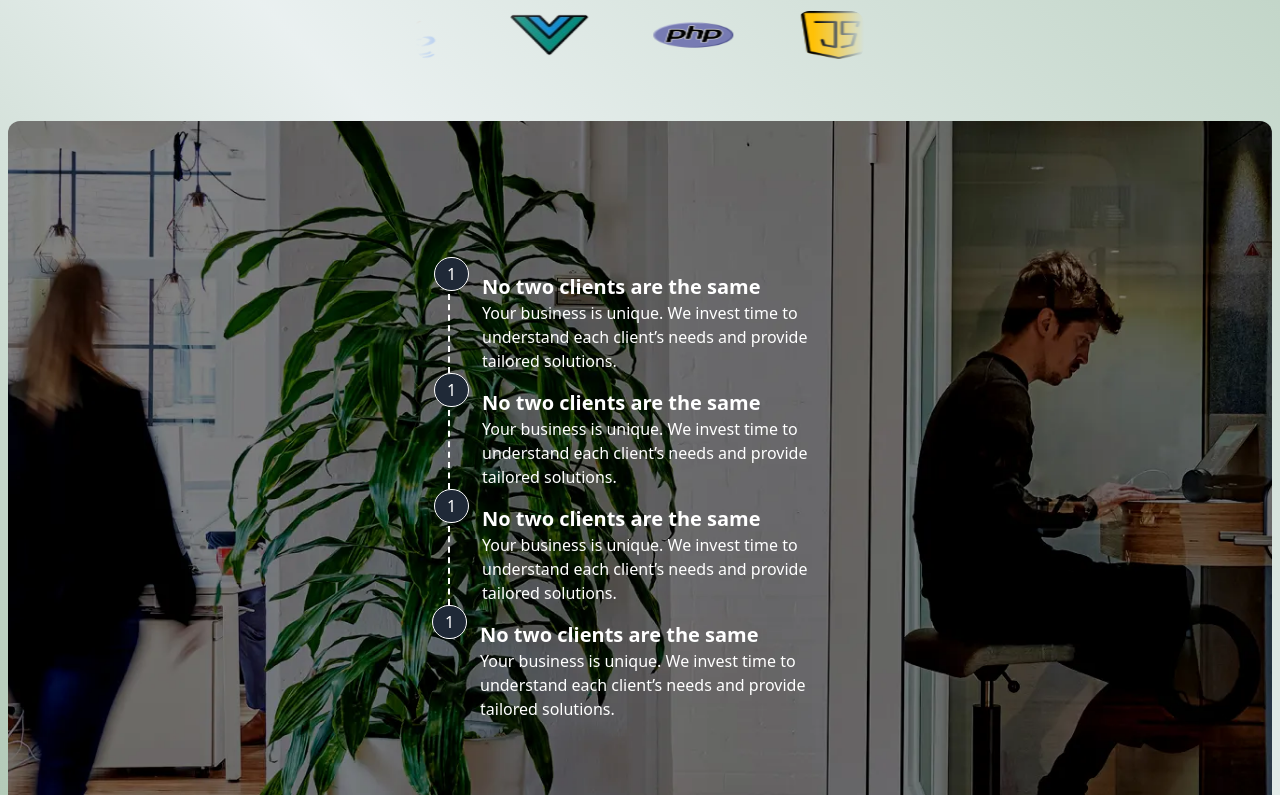
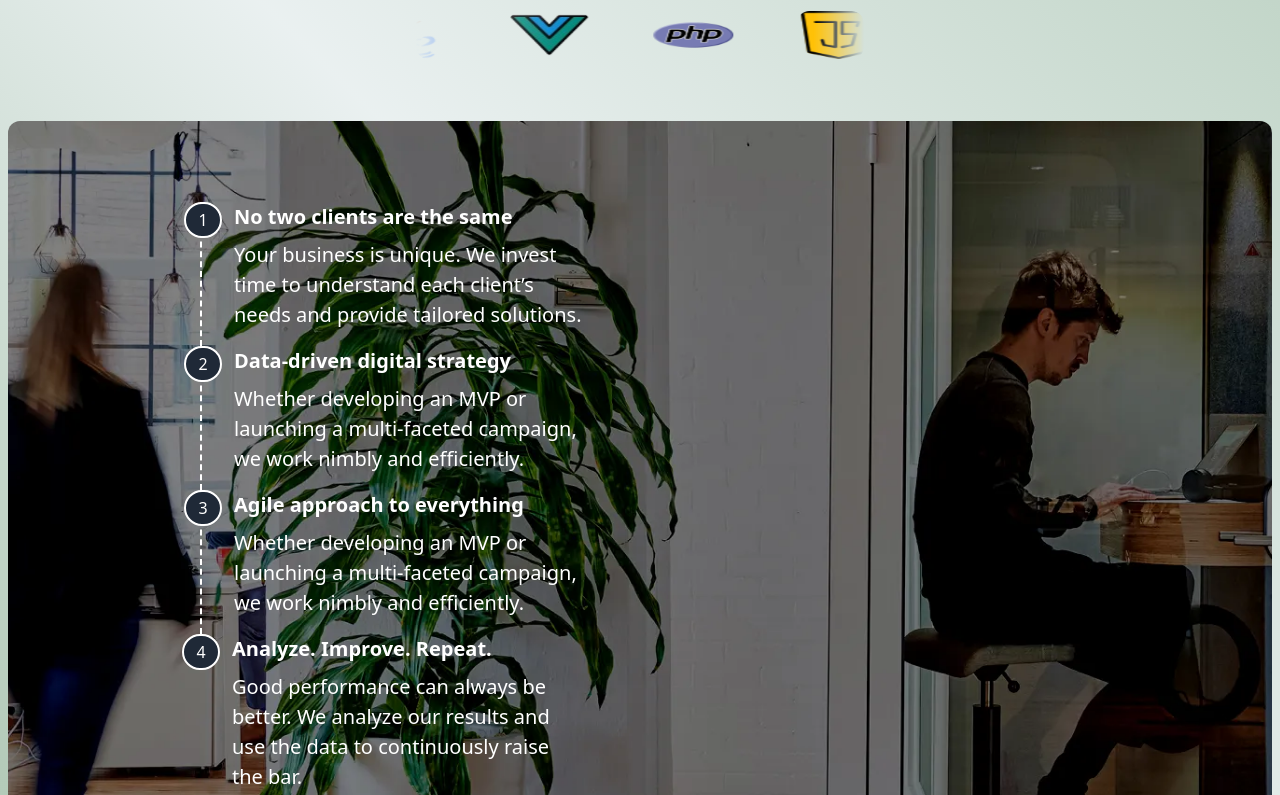
Before and after one commit to fullstackdev07/successive_react_website, a React (Vite) app: page / in a window 1280 px wide. Shown: the part 405-1200 px from the top of the page. Built offline with nearby package versions, Linux system fonts and the light colour scheme.

Commit message:
make changes to view port

```diff
--- a/src/Data/Insights.json
+++ b/src/Data/Insights.json
@@ -16,7 +16,7 @@
       },
       {
         "icon": "bi bi-bank",
-        "label": "BFSI",
+        "label": "Banking & Finance",
         "category": "BFSI",
         "imgSrc" : "/bfsi.png",
         "description": "Developing BFSI-specific software solutions that are immutable, decentralized, and consensus-driven. We adhere to all compliance, making the BFSI industry borderless.",
--- a/src/components/About.jsx
+++ b/src/components/About.jsx
@@ -84,43 +84,60 @@ const About = () => {
         </div>
       </div>
 
-      <div
-        className="flex flex-col items-center justify-center max-w-7xl mx-auto mt-14 px-4 md:px-8 bg-darkgray rounded-xl h-[48rem] bg-cover bg-center bg-about-image"
-        data-aos="fade-right"
-      >
-        <div className="w-full md:w-96 text-white">
-          <div className="relative border-dashed border-l-2 border-white mb-4 pl-8">
-            <button className="px-3 py-1 rounded-full border border-white absolute left-[-1rem] top-[-1rem]  bg-gray-800 transition-colors duration-200">1</button>
-            <h1 className="text-lg md:text-xl font-bold">No two clients are the same</h1>
-            <p className="text-sm md:text-base">
-              Your business is unique. We invest time to understand each client’s needs and provide tailored solutions.
+      <div className="flex flex-col items-start justify-center max-w-7xl mx-auto mt-14 px-8 md:px-48 bg-darkgray rounded-xl md:h-[48rem] bg-cover bg-center bg-about-image overflow-hidden">
+        <div className="w-full md:w-[90%] lg:w-96 text-white my-8 md:my-0">
+          <div className="relative border-dashed border-l-2 border-white pl-8 pb-4">
+            <button className="px-3 py-1 rounded-full border-2 border-white absolute left-[-1.1rem] bg-gray-800">
+              1
+            </button>
+            <div>
+              <h1 className="text-[1.25rem] font-bold">
+                No two clients are the same
+              </h1>
+              <p className="text-[1rem] md:text-[1.25rem]  mt-2">
+                Your business is unique. We invest time to understand each
+                client’s needs and provide tailored solutions.
+              </p>
+            </div>
+          </div>
+          <div className="relative border-dashed border-l-2 border-white pl-8 pb-4">
+            <button className="px-3 py-1 rounded-full border-2 border-white absolute left-[-1.1rem] bg-gray-800">
+              2
+            </button>
+            <h1 className="text-[1.25rem] font-bold">
+              Data-driven digital strategy
+            </h1>
+            <p className="text-[1rem] md:text-[1.25rem]  mt-2">
+              Whether developing an MVP or launching a multi-faceted campaign,
+              we work nimbly and efficiently.
             </p>
           </div>
-          <div className="relative border-dashed border-l-2 border-white mb-4 pl-8">
-            <button className="px-3 py-1 rounded-full border border-white absolute left-[-1rem] top-[-1rem]  bg-gray-800 transition-colors duration-200">1</button>
-            <h1 className="text-lg md:text-xl font-bold">No two clients are the same</h1>
-            <p className="text-sm md:text-base">
-              Your business is unique. We invest time to understand each client’s needs and provide tailored solutions.
+          <div className="relative border-dashed border-l-2 border-white pl-8 pb-4">
+            <button className="px-3 py-1 rounded-full border-2 border-white absolute left-[-1.1rem] bg-gray-800">
+              3
+            </button>
+            <h1 className="text-[1.25rem] font-bold">
+              Agile approach to everything
+            </h1>
+            <p className="text-[1rem] md:text-[1.25rem]  mt-2">
+              Whether developing an MVP or launching a multi-faceted campaign,
+              we work nimbly and efficiently.
             </p>
           </div>
-          <div className="relative border-dashed border-l-2 border-white mb-4 pl-8">
-            <button className="px-3 py-1 rounded-full border border-white absolute left-[-1rem] top-[-1rem]  bg-gray-800 transition-colors duration-200">1</button>
-            <h1 className="text-lg md:text-xl font-bold">No two clients are the same</h1>
-            <p className="text-sm md:text-base">
-              Your business is unique. We invest time to understand each client’s needs and provide tailored solutions.
-            </p>
-          </div>
-          <div className="relative border-dashed  mb-4 pl-8">
-            <button className="px-3 py-1 rounded-full border border-white absolute left-[-1rem] top-[-1rem]  bg-gray-800 transition-colors duration-200">1</button>
-            <h1 className="text-lg md:text-xl font-bold">No two clients are the same</h1>
-            <p className="text-sm md:text-base">
-              Your business is unique. We invest time to understand each client’s needs and provide tailored solutions.
+          <div className="relative border-dashed pl-8 pb-4">
+            <button className="px-3 py-1 rounded-full border-2 border-white absolute left-[-1.1rem] bg-gray-800">
+              4
+            </button>
+            <h1 className="text-[1.25rem] font-bold">
+              Analyze. Improve. Repeat.
+            </h1>
+            <p className="text-[1rem] md:text-[1.25rem] mt-2">
+              Good performance can always be better. We analyze our results and
+              use the data to continuously raise the bar.
             </p>
           </div>
         </div>
       </div>
-
-
     </div>
   );
 };
--- a/src/components/Counter.jsx
+++ b/src/components/Counter.jsx
@@ -45,7 +45,7 @@ const Counter = () => {
 
   return (
     <article className="flex items-center justify-center flex-col max-w-7xl mx-auto mt-14 px-6 rounded-2xl" id="Achivement">
-      {/* Header Section */}
+
       <div className="font-bold text-center mb-4">
         <div className="flex flex-wrap justify-center items-center md:px-0">
           <h1 className="text-3xl sm:text-3xl md:text-4xl lg:text-5xl" data-aos="fade-left">
@@ -56,7 +56,7 @@ const Counter = () => {
 
 
       <div>
-        <p className="text-center text-xl text-gray-700 mb-4 px-4 max-w-2xl">
+        <p className="text-center mb-4 px-4 max-w-2xl">
           {counterData.description}
         </p>
       </div>
--- a/src/components/Insights.jsx
+++ b/src/components/Insights.jsx
@@ -36,12 +36,12 @@ const Insights = () => {
               <img
                 src={filteredCategory.imgSrc}
                 alt={filteredCategory.label}
-                className="w-full h-full object-cover"
+                className="w-full h-full object-fill"
               />
             </div>
 
-            <div className="w-full lg:w-1/2 text-white px-4 md:px-8 lg:px-12">
-              <h1 className="text-xl md:text-2xl lg:text-3xl font-bold mb-4" data-aos="fade-left">
+            <div className="w-full lg:w-1/2 text-white px-4 md:px-8 lg:px-12" data-aos="fade-left">
+              <h1 className="text-xl md:text-2xl lg:text-3xl font-bold mb-4" >
                 {insightsData.header}
               </h1>
               <p className="text-lightgreen leading-relaxed mb-6 line-clamp-3">
--- a/src/components/Navbar.jsx
+++ b/src/components/Navbar.jsx
@@ -17,7 +17,7 @@ const Navbar = () => {
             <p className={"font-bold text-darkgreen md:text-2xl"}>
               {navbarContent.brand.title}
             </p>
-            <p className={"text-green mt-[-0.7rem] md:text-2xl"}>
+            <p className={"text-green mt-[-0.5rem] md:mt-[-0.5rem] md:text-xl"}>
               {navbarContent.brand.subtitle}
             </p>
           </div>
--- a/src/components/ServiceSection.jsx
+++ b/src/components/ServiceSection.jsx
@@ -26,13 +26,14 @@ const ServiceSection = () => {
 
         <div className="md:w-1/2 text-left space-y-4 lg:space-y-6 ">
           <h1
-            className="text-3xl md:text-4xl lg:text-5xl font-bold text-gray-800 leading-tight md:mt-3 lg:mt-[-2rem]"
+            className="text-3xl md:text-4xl lg:text-5xl font-bold text-gray-800
+            leading-tight md:mt-3 lg:mt-[-2rem]"
             data-aos="fade-left"
           >
             {sectionTitle.main}
           </h1>
 
-          <div className="mt-4 md:text-xl lg:text-xl text-black leading-relaxed space-y-4">
+          <div className="mt-4 text-black leading-relaxed space-y-4">
             <p>{intro}</p>
             <p>{firstpara}</p>
             <p>{secondpara}</p>
--- a/tailwind.config.js
+++ b/tailwind.config.js
@@ -6,7 +6,9 @@ export default {
       animation: {
         "infinite-scroll": "infinite-scroll 25s linear infinite",
       },
-
+      screens : {
+        md : "810px"
+      },
       keyframes: {
         "infinite-scroll": {
           from: { transform: "translateX(0)" },
```
Also changed, not shown: src/components/Contact.jsx (+5 -6 lines), public/service.png (renamed from src/assets/service.png).
